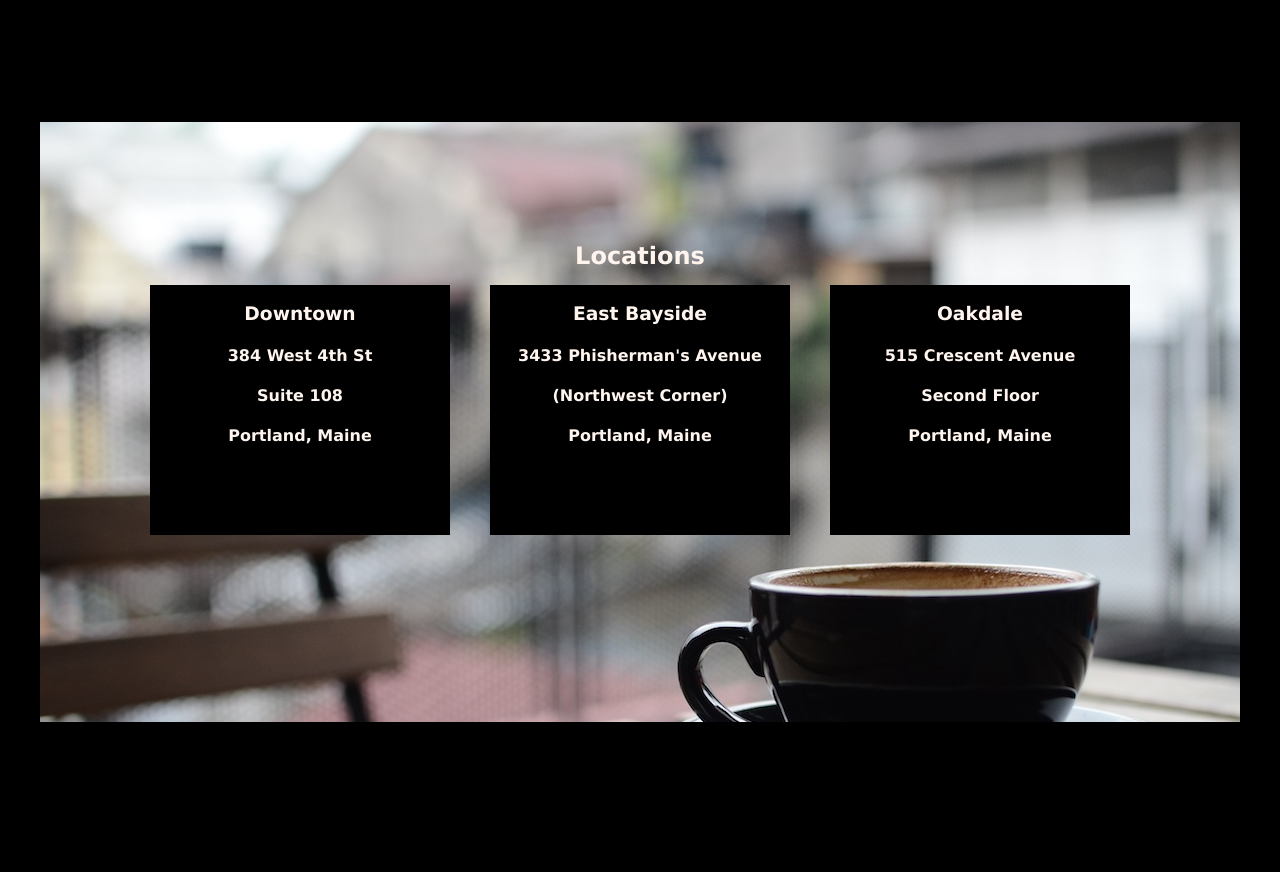
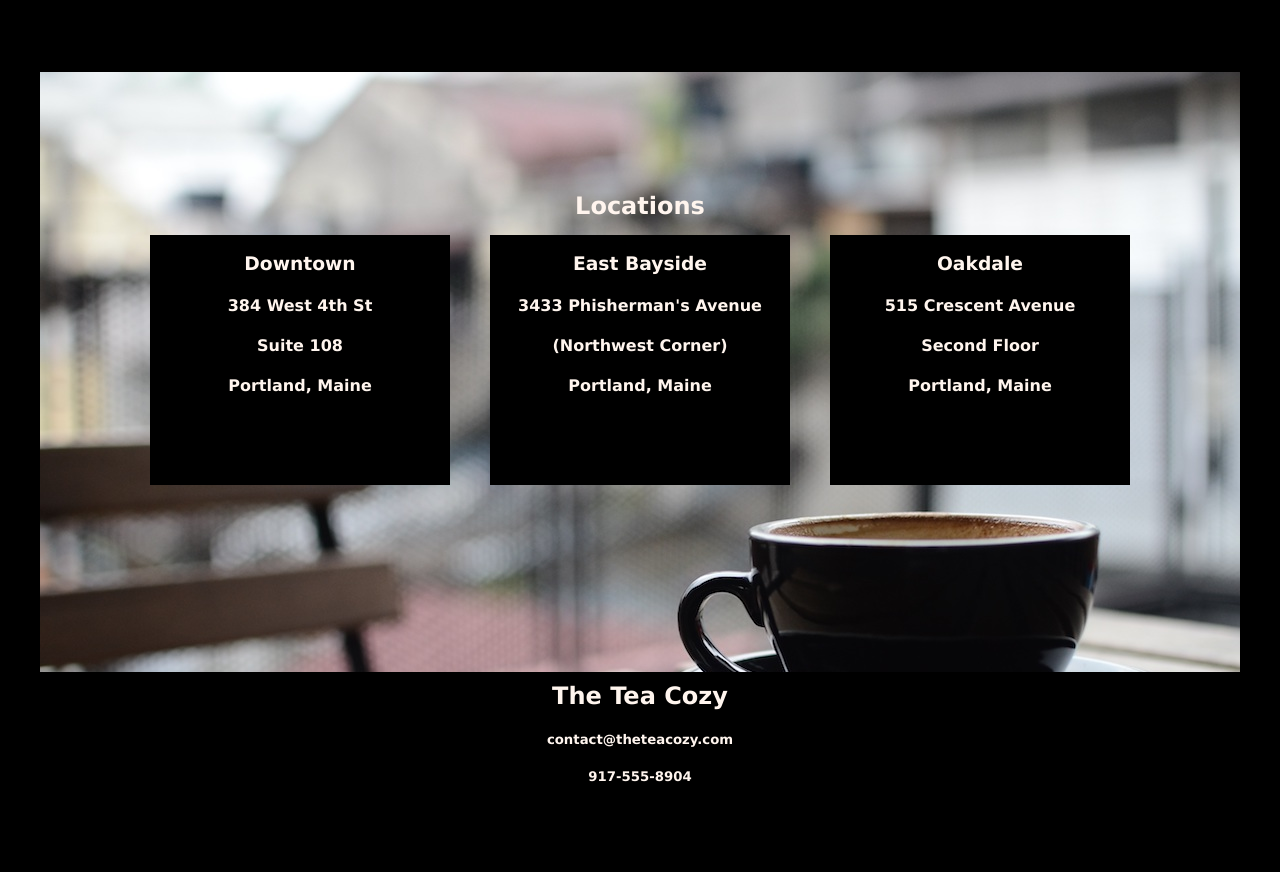
Before and after one commit to ronlasco/Tea-Cozy, a plain HTML site: page index.html in a window 1280 px wide. Shown: the part 1580-2452 px from the top of the page. Before the commit the page ends 2302 px from the top, so only its background shows below. Drawn offline with Linux system fonts and the light colour scheme.

Commit message:
footer - job in progress

```diff
--- a/index.html
+++ b/index.html
@@ -56,7 +56,7 @@
 			</div>
 
 		</div>
-		<div class="locationSection"> <!-- Locations -->
+		<div class="locationSection" id="locations"> <!-- Locations -->
 			<div>
 				<h2>Locations</h2>
 			</div>
@@ -82,6 +82,11 @@
 			</div>
 		</div>
 	</main>
+	<footer>
+		<h2>The Tea Cozy</h2>
+		<h5>contact@theteacozy.com</h5>
+		<h5>917-555-8904</h5>
+	</footer>
 
 </body>
 </html>
--- a/resources/css/styles.css
+++ b/resources/css/styles.css
@@ -68,7 +68,7 @@ div.mission div {
 	width: 1000px;
 	display: block;
 	text-align: center;
-	padding-top: 100px;
+	padding-top: 50px;
 }
 
 
@@ -139,3 +139,17 @@ div.locationSection h2 {
 .spaceleft {
 	margin-left: 20px;
 }
+
+/* -- Footer -- */
+
+footer {
+	text-align: center;
+	height: 200px;
+	width: 1200px;
+	margin: 0 auto;
+}
+
+footer h2 {
+	margin-top: 0;
+	padding-top: 10px;
+}
```
